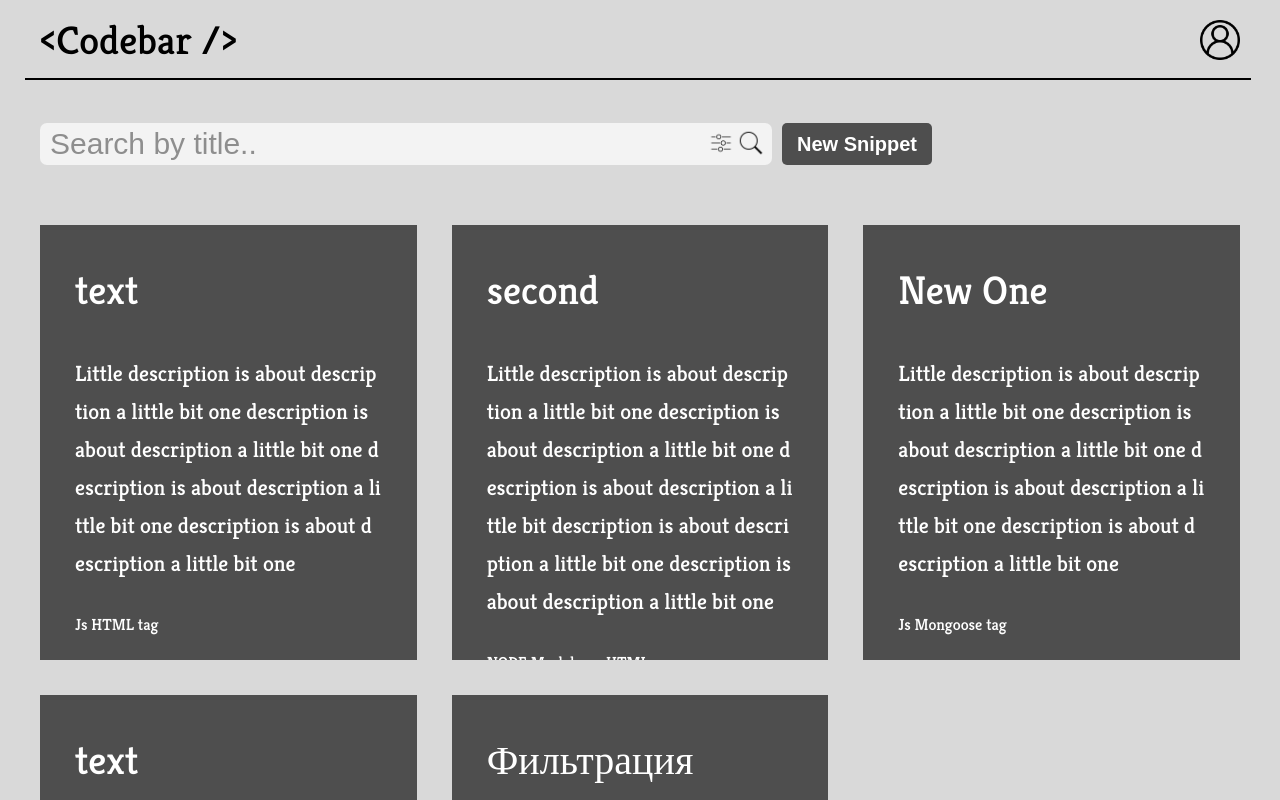
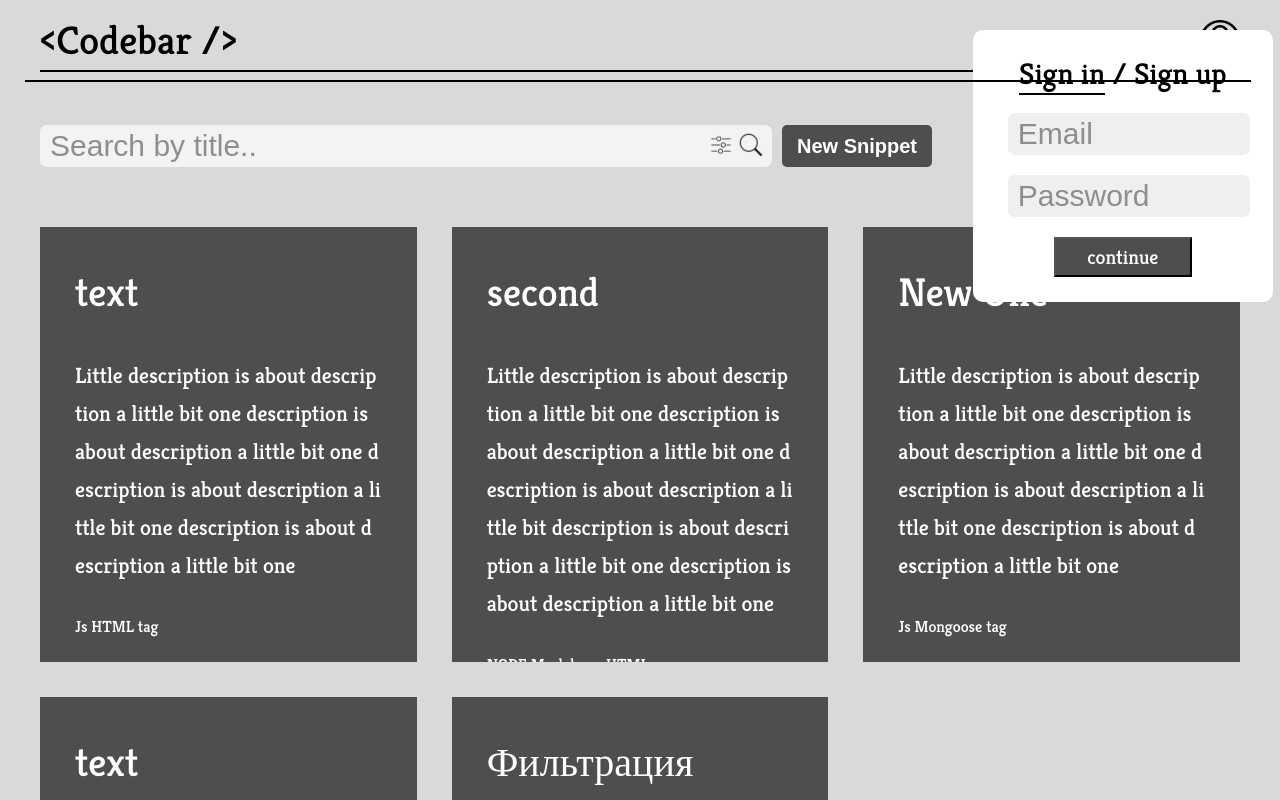
Before and after one commit to Bayraev/codebar_frontend, a React (Create React App) app: page /snippets in a window 1280 px wide. Shown: the top 800 px of the page. Built offline with nearby package versions, Linux system fonts and the light colour scheme; what @uiw/codemirror-extensions-langs would draw is missing.

Commit message:
added auth window with base validation (BUT GOTTA MAKE IT BETTER!!)

```diff
--- a/src/components/Authorization/Authorization.module.scss
+++ b/src/components/Authorization/Authorization.module.scss
@@ -1,3 +1,56 @@
 .Authorization {
-    color: red
+    position: absolute;
+    left: 76%;
+    top: 30px;
+    width: 300px;
+    min-height: 250px;
+    background-color: white;
+    border-radius: 10px;
+    box-sizing: border-box;
+    padding: 25px 35px 25px 35px;
+
+    .title {
+        font-family: 'Kreon';
+        font-style: normal;
+        font-weight: 400;
+        font-size: 30px;
+        text-align: center;
+        color: #000000;
+
+        cursor: pointer;
+        user-select: none;
+        .underline {
+            border-bottom: 2px solid black;
+        }
+    }
+    .inputs {
+        display: flex;
+        flex-direction: column;
+        justify-content: center;
+        input {
+            margin-top: 20px;
+            width: 100%;
+            background: #EFEFEF;
+            color: #616161;
+        }
+    }
+    .continue {
+        display: flex;
+        justify-content: center;
+        button {
+            width: 60%;
+            height: 40px;
+            background: #4E4E4E;
+            margin-top: 20px;
+
+            font-family: 'Kreon';
+            font-style: normal;
+            font-weight: 400;
+            font-size: 20px;
+            color: #FFFFFF;
+        }
+    }
+    .error {
+        color: red;
+    }
 }
--- a/src/components/Authorization/Authorization.tsx
+++ b/src/components/Authorization/Authorization.tsx
@@ -1,15 +1,155 @@
-import React from 'react';
+import React, { useRef, useState } from 'react';
 import styles from './Authorization.module.scss';
 
 interface AuthorizationProps {
-    styles: typeof styles;
+  styles: typeof styles;
+}
+
+function Authorization(): JSX.Element {
+  const [isSignIn, setIsSignIn] = useState<boolean>(true);
+  const signInRef = useRef<HTMLSpanElement>(null);
+  const signUpRef = useRef<HTMLSpanElement>(null);
+
+  // data in inputs..
+  const [email,  setEmail] = useState<string>('')
+  const [password, setPassword] = useState<string>('')
+  const [confirmPassword, setConfirmPassword] = useState<string>('')
+
+  //errors
+  const [isPasswordValid, setIsPasswordValid] = useState<string>('')
+  const [isEmailValid, setIsEmailValid] = useState<string>('')
+  const [isConfirmPasswordValid, setIsConfirmPasswordValid] = useState<string>('')
+
+
+
+  const handleSigning = (action: boolean) => {
+    setIsSignIn(action);
+  }; // jut switchin sign in/up
+
+  const handleSignUpSubmit = (e: React.FormEvent<HTMLFormElement>) => {
+    e.preventDefault();
+    const timeout: number = 9000;
+
+    // validation
+    if (!/^[a-zA-Z]+$/.test(password) || password.length < 8) {
+      setIsPasswordValid('The password must contain only Latin characters and be at least 8 characters long!');
+
+      setTimeout(() => {
+        setIsPasswordValid('');
+      }, timeout);
+      return;
+    }
+    // validation
+    if (password !== confirmPassword) {
+      setIsPasswordValid('You have different passwords with some reason!');
+
+      setTimeout(() => {
+        setIsPasswordValid('');
+      }, timeout);
+      return;
+    }
+
+    // Check email format
+    const emailPattern = /^[^\s@]+@[^\s@]+\.[^\s@]+$/;
+    if (!emailPattern.test(email)) {
+      setIsEmailValid('Write email correctly!');
+
+      setTimeout(() => {
+        setIsEmailValid('');
+      }, timeout);
+      return;
+    }
+
+
+    console.log('Everything working in sign up yet.');
+
+
+
+
   }
 
-function Authorization(): JSX.Element {
+  const handleSignInSubmit = (e: React.FormEvent<HTMLFormElement>) => {
+    e.preventDefault();
+    const timeout: number = 9000;
+
+    // validation
+    if (!/^[a-zA-Z]+$/.test(password) || password.length < 8) {
+      setIsPasswordValid('The password must contain only Latin characters and be at least 8 characters long!');
+
+      setTimeout(() => {
+        setIsPasswordValid('');
+      }, timeout);
+      return;
+    }
+
+
+    // Check email format
+    const emailPattern = /^[^\s@]+@[^\s@]+\.[^\s@]+$/;
+    if (!emailPattern.test(email)) {
+      setIsEmailValid('Write email correctly!');
+
+      setTimeout(() => {
+        setIsEmailValid('');
+      }, timeout);
+      return;
+    }
+
+
+    console.log('Everything working in sign IN yet.');
+
+  }
+
+
+
   return (
-    <div className="Authorization">
+    <div className={styles.Authorization}>
+      <div className={styles.title}>
+        <span
+          className={isSignIn ? styles.underline : ''}
+          ref={signInRef}
+          onClick={() => handleSigning(true)}
+        >
+          Sign in
+        </span>
+        <span> / </span>
+        <span
+          className={!isSignIn ? styles.underline : ''}
+          ref={signUpRef}
+          onClick={() => handleSigning(false)}
+        >
+          Sign up
+        </span>
+      </div>
+
+      {isSignIn && (
+        <form onSubmit={(e) => handleSignInSubmit(e)}>
+          <div className={styles.inputs}>
+            <input placeholder="Email" value={email} onChange={(e) => setEmail(e.target.value)}/>
+            <input placeholder="Password" value={password} onChange={(e) => setPassword(e.target.value)}/>
+          </div>
+          <div className={styles.continue}>
+            <button>continue</button>
+          </div>
+        </form>
+      )}
+
+      {!isSignIn && (
+        <form onSubmit={(e) => handleSignUpSubmit(e)}>
+          <div className={styles.inputs}>
+            <input placeholder="Email" value={email} onChange={(e) => setEmail(e.target.value)}/>
+            <input placeholder="Password" value={password} onChange={(e) => setPassword(e.target.value)}/>
+            <input placeholder="Confirm pass" value={confirmPassword} onChange={(e) => setConfirmPassword(e.target.value)}/>
+          </div>
+          <div className={styles.continue}>
+            <button>continue</button>
+          </div>
+        </form>
+      )}
+
+      {isPasswordValid && <div className={styles.error}>{isPasswordValid}</div>}
+      {isEmailValid && <div className={styles.error}>{isEmailValid}</div>}
     </div>
-)
+  );
 }
 
 export default Authorization;
--- a/src/components/Header/Header.jsx
+++ b/src/components/Header/Header.jsx
@@ -2,15 +2,27 @@ import React from 'react';
 import styles from './Header.module.scss';
 import search_icon from '../../assets/images/auth_icon.png';
 import { Link } from 'react-router-dom';
+import Authorization from '../Authorization/Authorization.tsx';
+import { useState } from 'react';
 
 const Header = () => {
+  const [authWindowOpened, setAuthWindowOpened] = useState(false);
   return (
-    <div className={styles.wrapper}>
-      <Link to="/" className={styles.header}>
-        {'<Codebar />'}
-      </Link>
-      <img className={styles.account_icon} src={search_icon} alt="" />
-    </div>
+    <>
+      {!authWindowOpened && <Authorization />}
+
+      <div className={styles.wrapper}>
+        <Link to="/" className={styles.header}>
+          {'<Codebar />'}
+        </Link>
+        <img
+          onClick={() => setAuthWindowOpened(!authWindowOpened)}
+          className={styles.account_icon}
+          src={search_icon}
+          alt=""
+        />
+      </div>
+    </>
   );
 };
 
--- a/src/components/Header/Header.module.scss
+++ b/src/components/Header/Header.module.scss
@@ -2,6 +2,7 @@
     display: flex;
     justify-content: space-between;
     align-items: center;
+    border-bottom: 2px solid black;
 
     .header {
         text-decoration: none;
```
